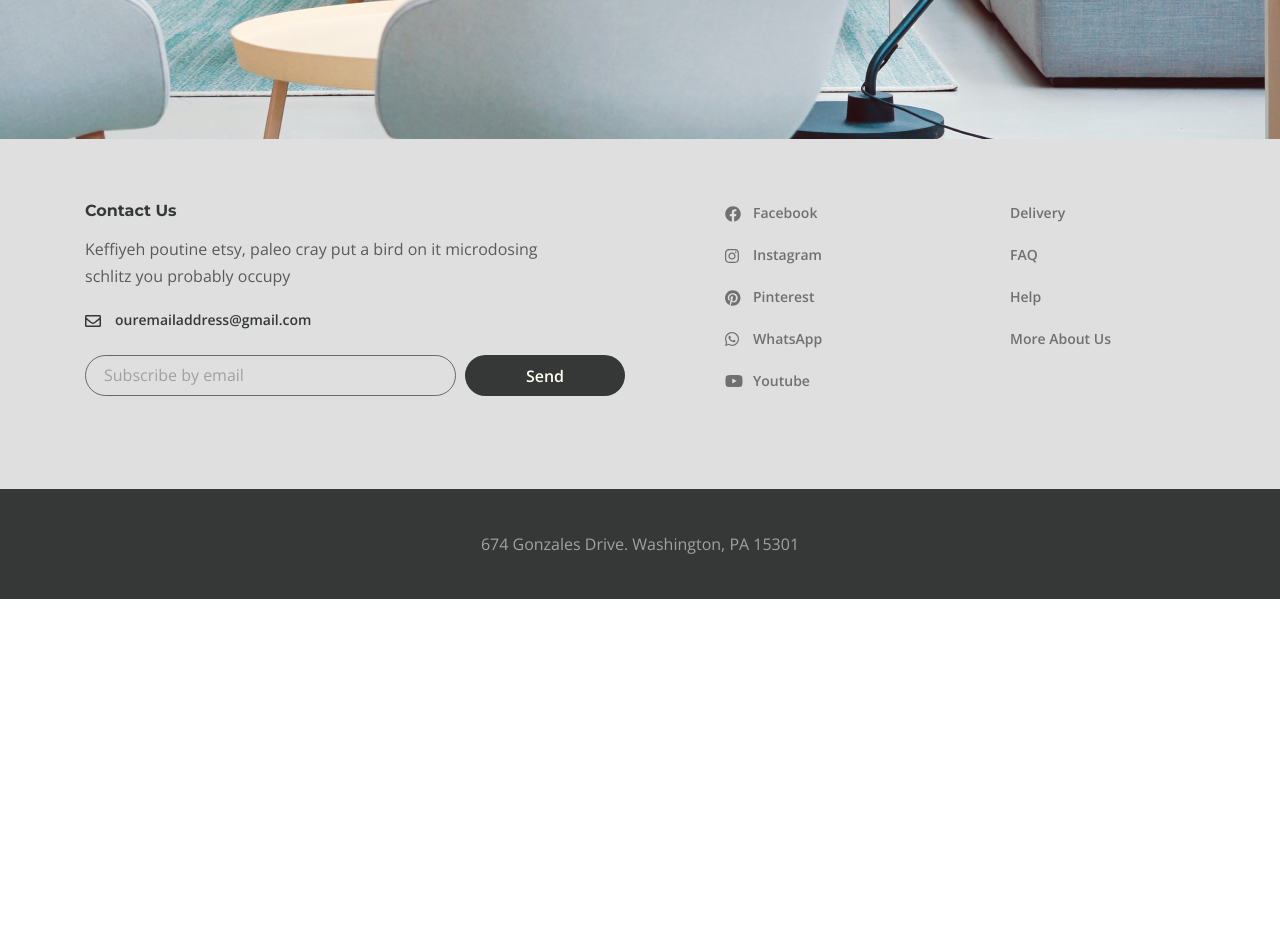
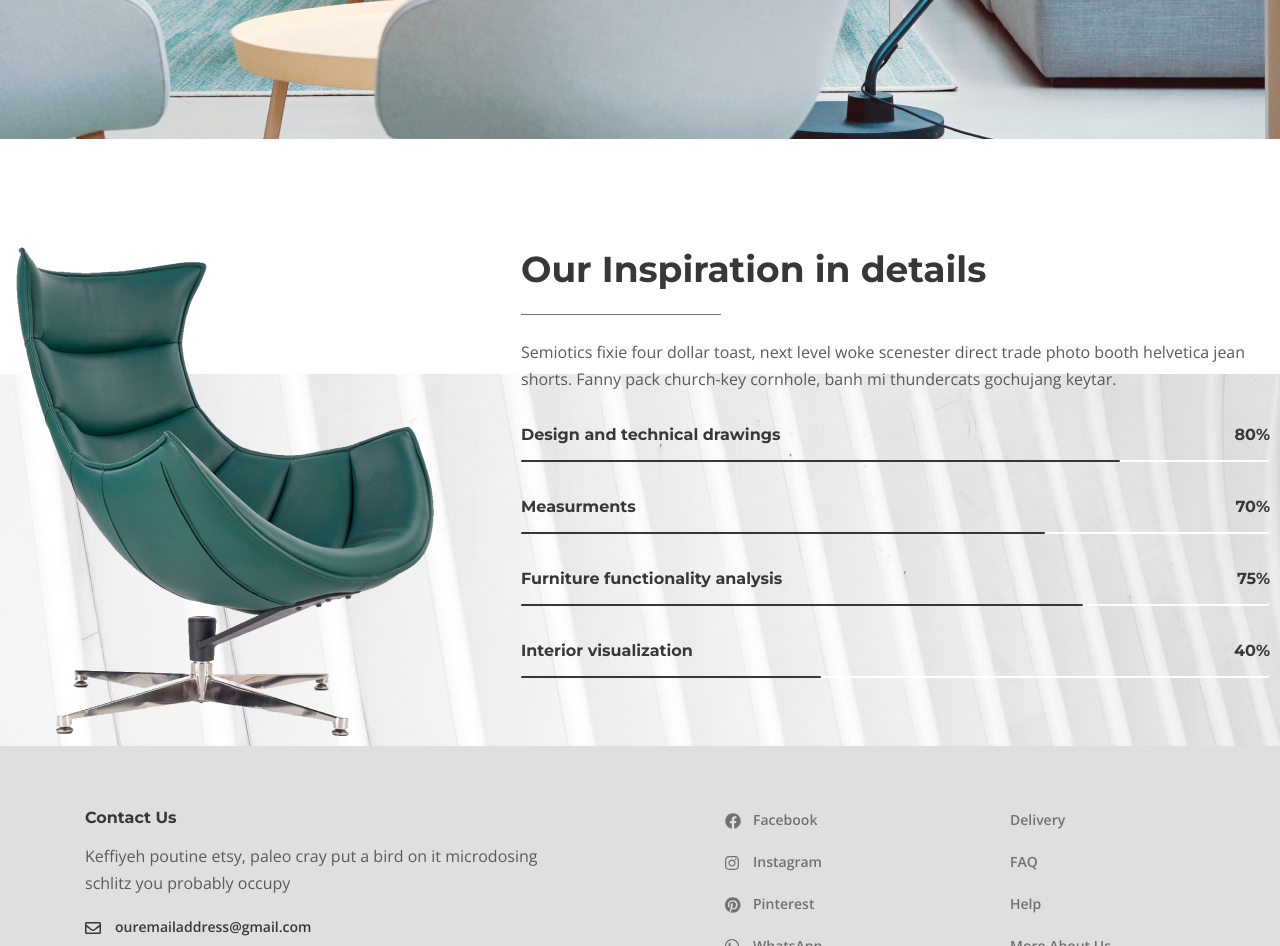
Before and after one commit to Shireee/multipage-furniture-website, a website: page app/about.html in a window 1280 px wide. Shown: the part 1460-2406 px from the top of the page. Before the commit the page ends 2059 px from the top, so only its background shows below. Drawn offline with nearby package versions, Linux system fonts and the light colour scheme.

Commit message:
inspiration section

```diff
--- a/app/about.html
+++ b/app/about.html
@@ -114,6 +114,58 @@
         </div>
       </section>
 
+  <!-- Inspiration-->
+
+      <section class="inspiration">
+        <div class="container-fluid">
+          <div class="inspiration__inner">
+            <img class="inspiration__image" src="images/inspiration-decor.png" alt="image" >
+            <div class="inspiration__content">
+              <h3 class="inspiration__title">
+                Our Inspiration in details
+              </h3>
+              <p class="inspiration__text">
+                Semiotics fixie four dollar toast, next level woke scenester  direct trade photo booth helvetica jean shorts. Fanny pack church-key cornhole, banh mi thundercats gochujang keytar.
+              </p>
+
+              <ul class="inspiration__list">
+                <li class="inspiration__item">
+                  <div class="inspiration__item-content">
+                    <p class="inspiration__item-text">Design and technical drawings</p>
+                    <p class="inspiration__num">80%</p>
+                  </div>
+                  <div class="inspiration__line" style="width: 80%;"></div>
+                </li>
+
+                <li class="inspiration__item">
+                  <div class="inspiration__item-content">
+                    <p class="inspiration__item-text">Measurments</p>
+                    <p class="inspiration__num">70%</p>
+                  </div>
+                  <div class="inspiration__line" style="width: 70%;"></div>
+                </li>
+
+                <li class="inspiration__item">
+                  <div class="inspiration__item-content">
+                    <p class="inspiration__item-text">Furniture functionality analysis</p>
+                    <p class="inspiration__num">75%</p>
+                  </div>
+                  <div class="inspiration__line" style="width: 75%;"></div>
+                </li>
+
+                <li class="inspiration__item">
+                  <div class="inspiration__item-content">
+                    <p class="inspiration__item-text">Interior visualization</p>
+                    <p class="inspiration__num">40%</p>
+                  </div>
+                  <div class="inspiration__line" style="width: 40%;"></div>
+                </li>
+              </ul>
+            </div>
+          </div>
+        </div>
+      </section>
+
     </main>
     <footer class="footer">
       <div class="footer__content">
--- a/app/scss/style.scss
+++ b/app/scss/style.scss
@@ -639,3 +639,68 @@ max-width: 540px;
         align-items: center;
     }
 }
+
+.inspiration{
+    padding-top: 100px;
+    position: relative;
+    &::after{
+        content: '';
+        position: absolute;
+        bottom: 0;
+        left: 0;
+        right: 0;
+        background-image: url(../images/inspiration-bg.jpg);
+        height: 372px;
+        z-index: -1;
+    }
+    &__inner{
+        display: flex;
+        justify-content: center;
+    }
+    &__image{
+        margin-right: 78px;
+    }
+    &__title{
+        font-size: 36px;
+        line-height: 60px;
+        color: $title;
+        @extend %title-font;
+        padding-bottom: 16px;
+        margin-bottom: 24px;
+        position: relative;
+        &::after{
+            content: '';
+            position: absolute;
+            bottom: 0;
+            left: 0;
+            background: #6D7278;
+            width: 200px;
+            height: 1px;
+        }
+    }
+    &__text{
+        margin-bottom: 30px;
+    }
+    &__content{
+        max-width: 825px;
+    }
+    &__item{
+        color: $title;
+        line-height: 23px;
+        @extend %title-font;
+        margin-bottom: 33px;
+    }
+    &__item-content{
+        display: flex;
+        justify-content: space-between;
+        padding-bottom: 14px;
+        border-bottom: 2px solid #fff;
+        border-radius: 4px;
+    }
+    &__line{
+        height: 2px;
+        border-radius: 4px;
+        background-color: $title;
+        margin-top: -2px;
+    }
+}
```
Also changed, not shown: app/css/style.min.css, app/images/inspiration-bg.jpg (added), app/images/inspiration-decor.png (added).
